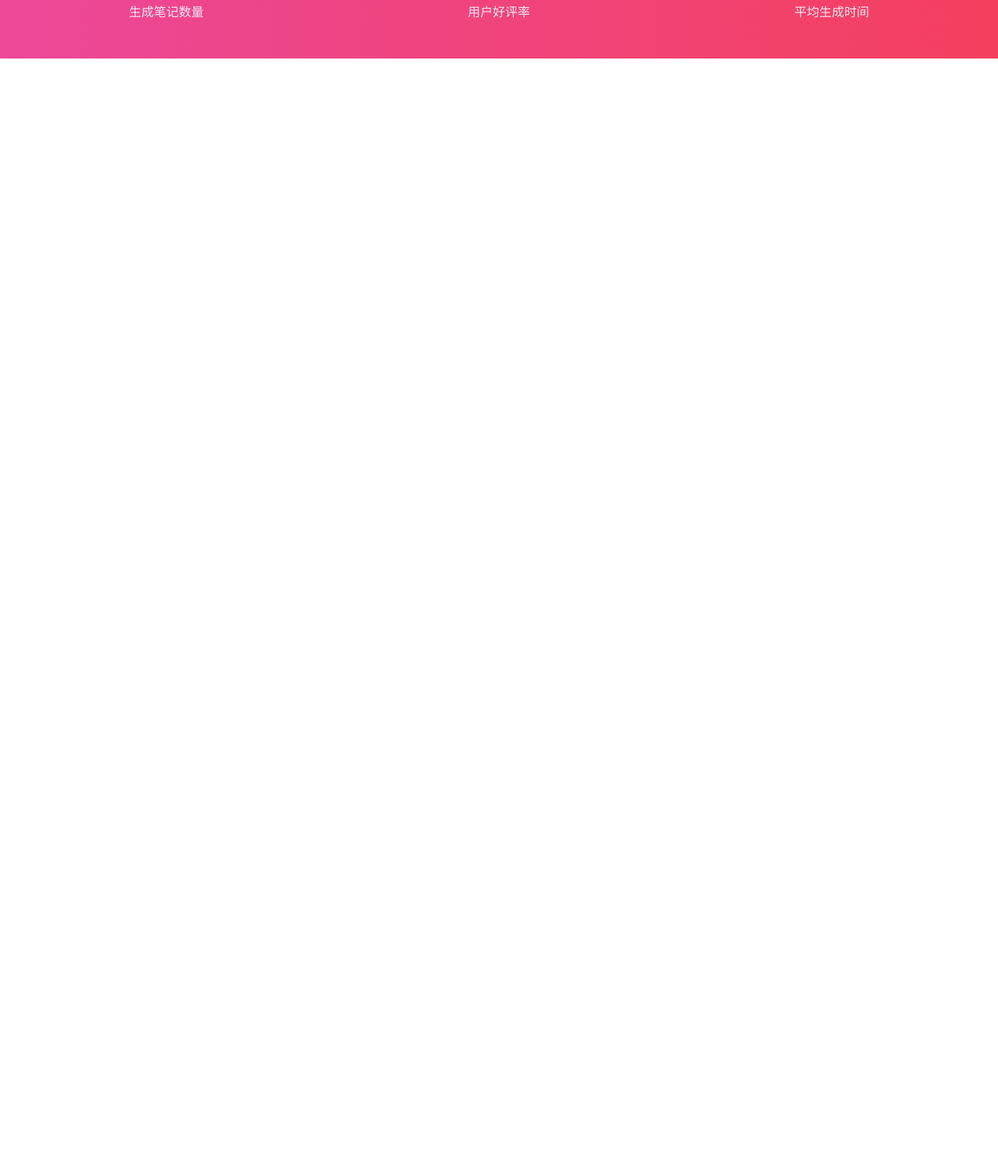
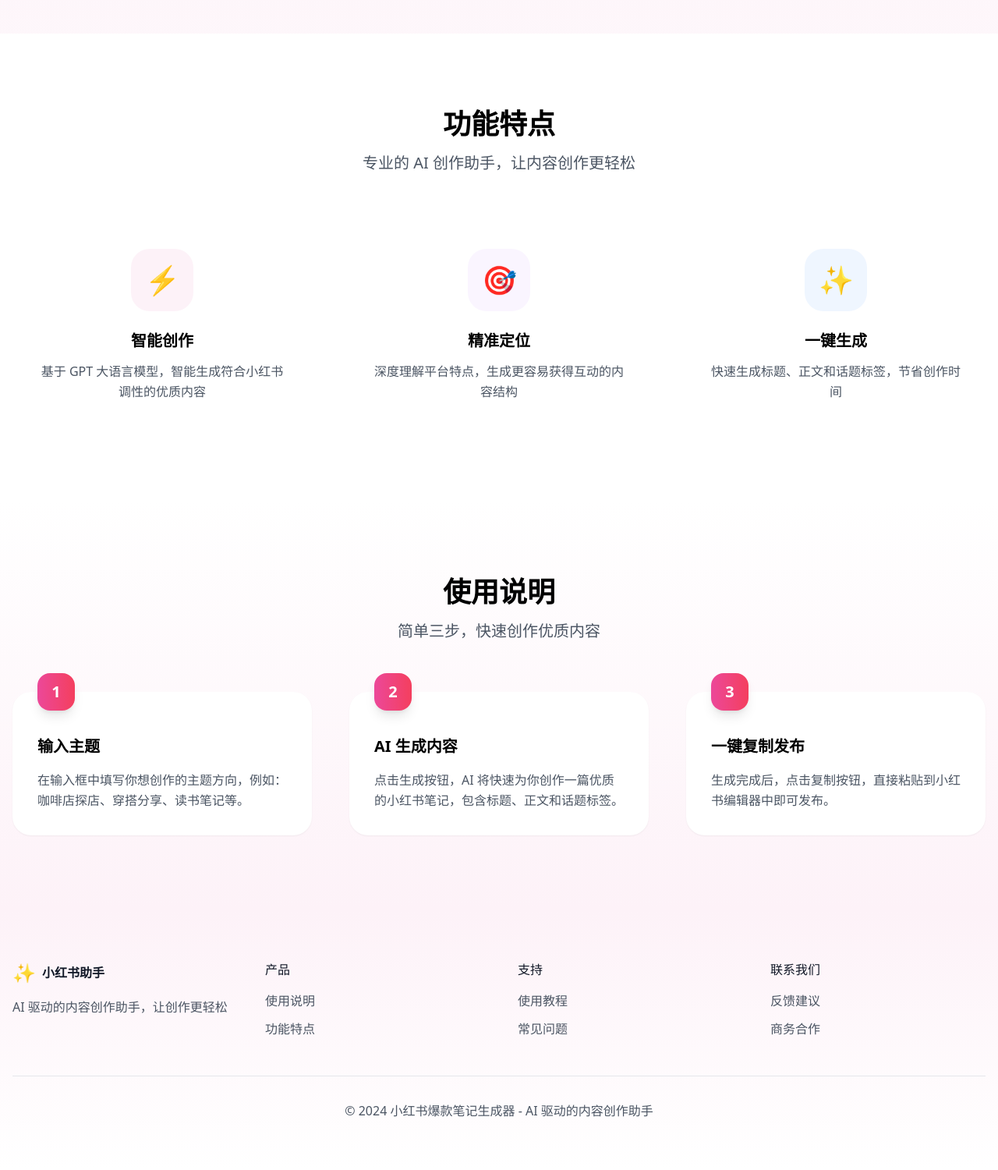
Before and after one commit to Aaronwn/ai-xhs, a plain HTML site: page static/index.html in a window 1280 px wide. Shown: the part 721-2221 px from the top of the page at 78% size. Before the commit the page ends 800 px from the top, so only its background shows below. Drawn offline with nearby package versions, Linux system fonts and the light colour scheme.

Commit message:
feat: 优化UI

```diff
--- a/static/index.html
+++ b/static/index.html
@@ -1,12 +1,12 @@
 <!DOCTYPE html>
 <html lang="zh">
   <head>
-    <meta charset="UTF-8">
-    <meta name="viewport" content="width=device-width, initial-scale=1.0">
+    <meta charset="UTF-8" />
+    <meta name="viewport" content="width=device-width, initial-scale=1.0" />
     <title>小红书爆款笔记生成器 - AI 驱动的内容创作助手</title>
     <script src="https://cdn.tailwindcss.com"></script>
     <script src="https://cdn.jsdelivr.net/npm/marked/marked.min.js"></script>
-    <link rel="stylesheet" href="https://cdnjs.cloudflare.com/ajax/libs/font-awesome/6.0.0/css/all.min.css">
+    <link rel="stylesheet" href="https://cdnjs.cloudflare.com/ajax/libs/font-awesome/6.0.0/css/all.min.css" />
     <style>
       /* 保留原有的 Markdown 样式 */
       #noteContent {
@@ -31,7 +31,7 @@
         margin: 0.5em 0;
       }
       #noteContent ul li::before {
-            content: "•";
+        content: '•';
         color: #ff2442;
         font-weight: bold;
         display: inline-block;
@@ -47,7 +47,7 @@
       }
 
       .gradient-text {
-            background: linear-gradient(135deg, #FF2442 0%, #FF77BC 100%);
+        background: linear-gradient(135deg, #ff2442 0%, #ff77bc 100%);
         -webkit-background-clip: text;
         -webkit-text-fill-color: transparent;
       }
@@ -68,7 +68,9 @@
         <div class="flex items-center space-x-6">
           <a href="#features" class="text-gray-600 hover:text-gray-900 transition-colors">功能特点</a>
           <a href="#how-it-works" class="text-gray-600 hover:text-gray-900 transition-colors">使用说明</a>
-                <a href="#" class="bg-pink-500 text-white px-4 py-2 rounded-lg hover:bg-pink-600 transition-colors">开始使用</a>
+          <a href="#generate" class="bg-pink-500 text-white px-4 py-2 rounded-lg hover:bg-pink-600 transition-colors"
+            >开始使用</a
+          >
         </div>
       </div>
     </nav>
@@ -81,26 +83,34 @@
           <span class="inline-block px-4 py-1.5 bg-pink-100 text-pink-600 rounded-full text-sm font-medium mb-4">
             AI 驱动的内容创作助手
           </span>
-                <h1 class="text-5xl font-bold gradient-text mb-6">
-                    让 AI 为你打造爆款小红书笔记
-                </h1>
+          <h1 class="text-5xl font-bold gradient-text mb-6">让 AI 为你打造爆款小红书笔记</h1>
           <p class="text-xl text-gray-600 mb-8 max-w-2xl mx-auto">
             智能生成吸睛标题和优质内容，让你的笔记快速获得更多点赞与关注
           </p>
+        </div>
+      </div>
+    </section>
 
-                <!-- Main Input Section -->
+    <!-- Generate Section -->
+    <section id="generate" class="py-20 px-4">
+      <div class="max-w-4xl mx-auto">
+        <!-- 将原来的输入区域移到这里 -->
         <div class="bg-white rounded-2xl shadow-xl p-8 backdrop-blur-lg border border-pink-100">
           <div class="space-y-6">
             <div>
               <label class="block text-sm font-medium text-gray-700 mb-2">输入创作主题</label>
               <div class="relative">
-                                <input type="text" id="theme"
+                <input
+                  type="text"
+                  id="theme"
                   class="w-full px-4 py-3 rounded-lg border border-gray-200 focus:ring-2 focus:ring-pink-500 focus:border-transparent transition-all pl-10"
                   placeholder="例如：咖啡店探店、穿搭分享、读书笔记..." />
                 <i class="fas fa-magic absolute left-3 top-1/2 transform -translate-y-1/2 text-pink-500"></i>
               </div>
             </div>
-                        <button id="generateBtn" onclick="generateNote()"
+            <button
+              id="generateBtn"
+              onclick="generateNote()"
               class="w-full bg-gradient-to-r from-pink-500 to-rose-500 text-white py-4 px-6 rounded-lg font-medium hover:opacity-90 transition-all transform hover:scale-[1.02] active:scale-[0.98] flex items-center justify-center space-x-2">
               <i class="fas fa-wand-magic-sparkles"></i>
               <span>一键生成爆款笔记</span>
@@ -113,7 +123,8 @@
           <div class="bg-white rounded-2xl shadow-xl p-8">
             <div class="flex justify-between items-center mb-4">
               <h3 class="text-xl font-bold gradient-text">✨ 生成结果</h3>
-                            <button onclick="copyToClipboard()"
+              <button
+                onclick="copyToClipboard()"
                 class="px-4 py-2 bg-pink-500 text-white rounded-lg hover:bg-pink-600 transition-colors flex items-center space-x-2">
                 <i class="fas fa-copy"></i>
                 <span>复制文本</span>
@@ -123,28 +134,153 @@
           </div>
         </div>
       </div>
+    </section>
+    <!-- 功能特点 -->
+    <section id="features" class="py-24 bg-white">
+      <div class="max-w-7xl mx-auto px-4">
+        <div class="text-center mb-16">
+          <h2 class="text-4xl font-bold mb-4">功能特点</h2>
+          <p class="text-xl text-gray-600">专业的 AI 创作助手，让内容创作更轻松</p>
         </div>
-    </section>
 
-    <!-- Stats Section -->
-    <section class="py-12 bg-gradient-to-r from-pink-500 to-rose-500 text-white">
-        <div class="max-w-7xl mx-auto px-4 grid grid-cols-1 md:grid-cols-3 gap-8">
-            <div class="text-center">
-                <div class="text-4xl font-bold mb-2">100万+</div>
-                <div class="text-pink-100">生成笔记数量</div>
+        <div class="grid grid-cols-1 md:grid-cols-3 gap-12">
+          <div class="group p-8 rounded-3xl transition-all duration-300 text-center">
+            <div
+              class="bg-pink-50 w-20 h-20 rounded-3xl flex items-center justify-center mx-auto mb-6 group-hover:scale-110 transition-transform duration-300">
+              <span class="text-4xl">⚡️</span>
             </div>
-            <div class="text-center">
-                <div class="text-4xl font-bold mb-2">98%</div>
-                <div class="text-pink-100">用户好评率</div>
+            <h3 class="text-xl font-semibold mb-3">智能创作</h3>
+            <p class="text-gray-600 leading-relaxed">基于 GPT 大语言模型，智能生成符合小红书调性的优质内容</p>
           </div>
-            <div class="text-center">
-                <div class="text-4xl font-bold mb-2">5秒</div>
-                <div class="text-pink-100">平均生成时间</div>
+
+          <div class="group p-8 rounded-3xl transition-all duration-300 text-center">
+            <div
+              class="bg-purple-50 w-20 h-20 rounded-3xl flex items-center justify-center mx-auto mb-6 group-hover:scale-110 transition-transform duration-300">
+              <span class="text-4xl">🎯</span>
+            </div>
+            <h3 class="text-xl font-semibold mb-3">精准定位</h3>
+            <p class="text-gray-600 leading-relaxed">深度理解平台特点，生成更容易获得互动的内容结构</p>
+          </div>
+
+          <div class="group p-8 rounded-3xl transition-all duration-300 text-center">
+            <div
+              class="bg-blue-50 w-20 h-20 rounded-3xl flex items-center justify-center mx-auto mb-6 group-hover:scale-110 transition-transform duration-300">
+              <span class="text-4xl">✨</span>
+            </div>
+            <h3 class="text-xl font-semibold mb-3">一键生成</h3>
+            <p class="text-gray-600 leading-relaxed">快速生成标题、正文和话题标签，节省创作时间</p>
+          </div>
         </div>
       </div>
     </section>
 
+    <!-- 使用说明-->
+    <section id="how-it-works" class="py-24 bg-gradient-to-b from-white to-pink-50">
+      <div class="max-w-7xl mx-auto px-4">
+        <div class="text-center mb-16">
+          <h2 class="text-4xl font-bold mb-4">使用说明</h2>
+          <p class="text-xl text-gray-600">简单三步，快速创作优质内容</p>
+        </div>
+
+        <div class="grid grid-cols-1 md:grid-cols-3 gap-12">
+          <div class="relative p-8 bg-white rounded-3xl shadow-sm hover:shadow-xl transition-all duration-300">
+            <div
+              class="absolute -top-6 left-8 bg-gradient-to-r from-pink-500 to-rose-500 w-12 h-12 rounded-2xl flex items-center justify-center text-white font-bold text-xl shadow-lg">
+              1
+            </div>
+            <div class="pt-6">
+              <h3 class="text-xl font-semibold mb-4">输入主题</h3>
+              <p class="text-gray-600 leading-relaxed">
+                在输入框中填写你想创作的主题方向，例如：咖啡店探店、穿搭分享、读书笔记等。
+              </p>
+            </div>
+          </div>
+
+          <div class="relative p-8 bg-white rounded-3xl shadow-sm hover:shadow-xl transition-all duration-300">
+            <div
+              class="absolute -top-6 left-8 bg-gradient-to-r from-pink-500 to-rose-500 w-12 h-12 rounded-2xl flex items-center justify-center text-white font-bold text-xl shadow-lg">
+              2
+            </div>
+            <div class="pt-6">
+              <h3 class="text-xl font-semibold mb-4">AI 生成内容</h3>
+              <p class="text-gray-600 leading-relaxed">
+                点击生成按钮，AI 将快速为你创作一篇优质的小红书笔记，包含标题、正文和话题标签。
+              </p>
+            </div>
+          </div>
+
+          <div class="relative p-8 bg-white rounded-3xl shadow-sm hover:shadow-xl transition-all duration-300">
+            <div
+              class="absolute -top-6 left-8 bg-gradient-to-r from-pink-500 to-rose-500 w-12 h-12 rounded-2xl flex items-center justify-center text-white font-bold text-xl shadow-lg">
+              3
+            </div>
+            <div class="pt-6">
+              <h3 class="text-xl font-semibold mb-4">一键复制发布</h3>
+              <p class="text-gray-600 leading-relaxed">生成完成后，点击复制按钮，直接粘贴到小红书编辑器中即可发布。</p>
+            </div>
+          </div>
+        </div>
+      </div>
+    </section>
+
+    <!-- Footer (改进设计) -->
+    <footer class="bg-gradient-to-b from-pink-50 to-white py-16">
+      <div class="max-w-7xl mx-auto px-4">
+        <div class="grid grid-cols-1 md:grid-cols-4 gap-12">
+          <div class="space-y-4">
+            <div class="flex items-center space-x-2">
+              <span class="text-2xl">✨</span>
+              <span class="font-bold text-gray-900">小红书助手</span>
+            </div>
+            <p class="text-gray-600">AI 驱动的内容创作助手，让创作更轻松</p>
+          </div>
+          <div>
+            <h4 class="font-medium text-gray-900 mb-4">产品</h4>
+            <ul class="space-y-3">
+              <li><a href="#features" class="text-gray-600 hover:text-pink-500 transition-colors">使用说明</a></li>
+              <li><a href="#how-it-works" class="text-gray-600 hover:text-pink-500 transition-colors">功能特点</a></li>
+            </ul>
+          </div>
+          <div>
+            <h4 class="font-medium text-gray-900 mb-4">支持</h4>
+            <ul class="space-y-3">
+              <li><a href="#" class="text-gray-600 hover:text-pink-500 transition-colors">使用教程</a></li>
+              <li><a href="#" class="text-gray-600 hover:text-pink-500 transition-colors">常见问题</a></li>
+            </ul>
+          </div>
+          <div>
+            <h4 class="font-medium text-gray-900 mb-4">联系我们</h4>
+            <ul class="space-y-3">
+              <li><a href="#" class="text-gray-600 hover:text-pink-500 transition-colors">反馈建议</a></li>
+              <li><a href="#" class="text-gray-600 hover:text-pink-500 transition-colors">商务合作</a></li>
+            </ul>
+          </div>
+        </div>
+        <div class="border-t border-gray-200 mt-12 pt-8 text-center text-gray-600">
+          <p>© 2024 小红书爆款笔记生成器 - AI 驱动的内容创作助手</p>
+        </div>
+      </div>
+    </footer>
+
+    <!-- 添加平滑滚动效果 -->
     <script>
+      // 为所有锚点链接添加平滑滚动
+      document.querySelectorAll('a[href^="#"]').forEach(anchor => {
+        anchor.addEventListener('click', function (e) {
+          e.preventDefault();
+          const targetId = this.getAttribute('href');
+          if (targetId === '#') return;
+
+          const targetElement = document.querySelector(targetId);
+          if (targetElement) {
+            targetElement.scrollIntoView({
+              behavior: 'smooth',
+              block: 'start',
+            });
+          }
+        });
+      });
+
       async function generateNote() {
         const theme = document.getElementById('theme').value.trim();
         if (!theme) {
```
Lines whose indentation alone changed are shown as unchanged.
